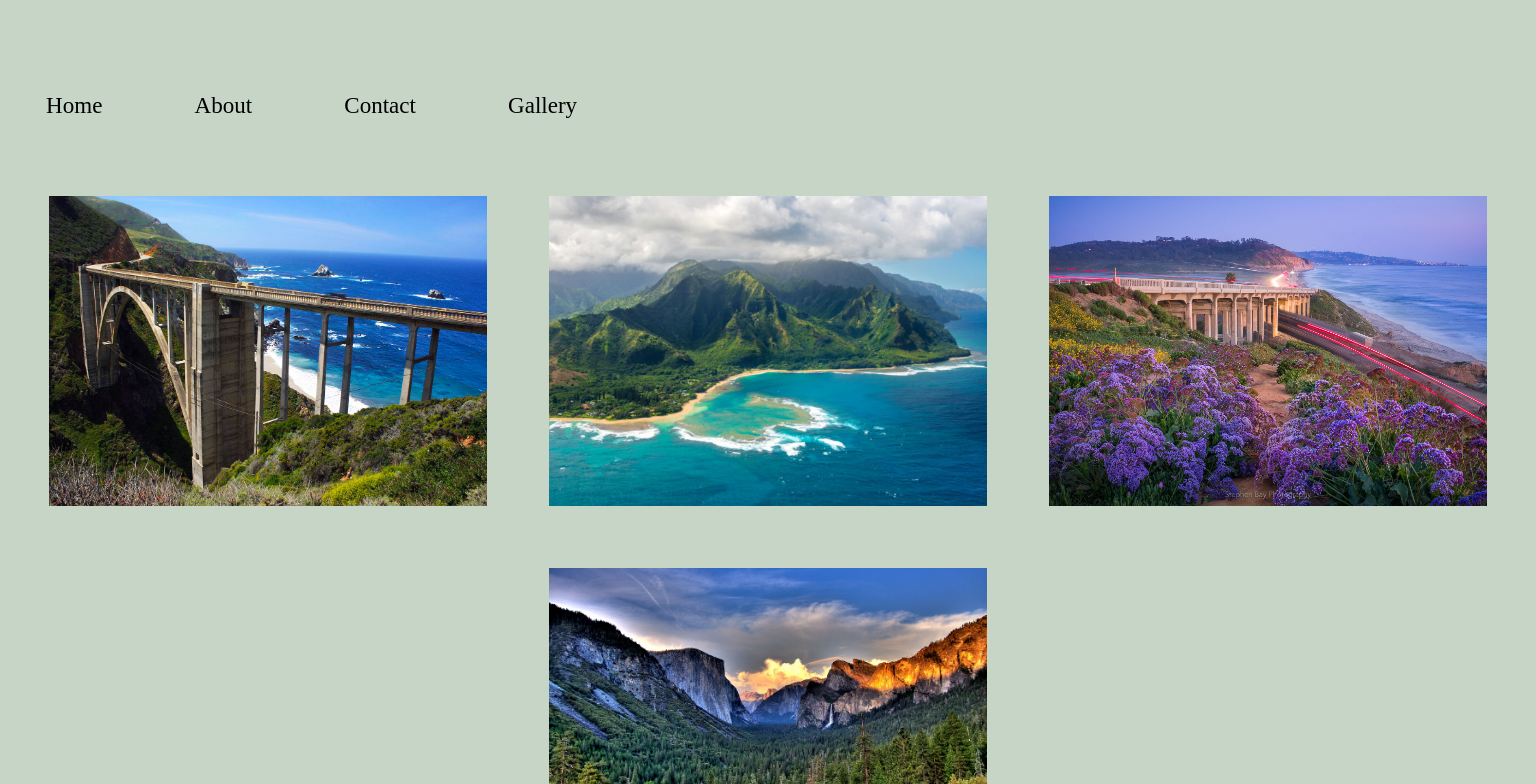
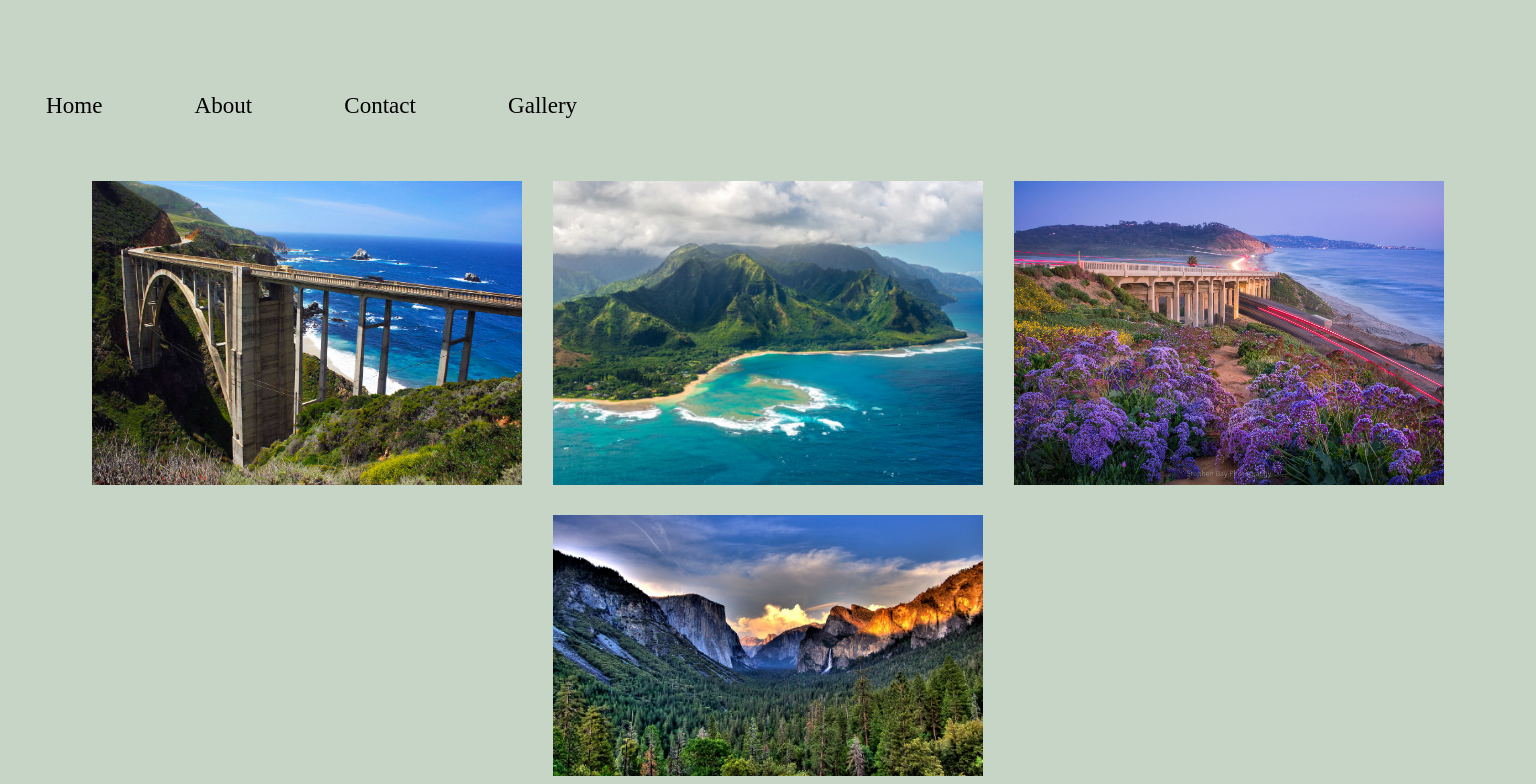
Before and after one commit to davidjakubiec/Kai-Chen-Photography, a React app: page /gallery in a window 1536 px wide. Shown: the top 784 px of the page. Built offline with nearby package versions, Linux system fonts and the light colour scheme.

Commit message:
updated css media queries

```diff
--- a/src/App.scss
+++ b/src/App.scss
@@ -56,11 +56,26 @@ a {
 
 }
 
-.gallery-images {
-    min-width: 20%;
-    max-width: 500px;
-    padding: 2%;
+@media screen and (min-width: 200px) {
+    .gallery-images {
+        max-width: 90%;
+    }
 }
+
+@media screen and (min-width: 900px) {
+    .gallery-images {
+        max-width: 45%;
+        padding: 1%;
+    }
+}
+
+@media screen and (min-width: 1500px) {
+    .gallery-images {
+        max-width: 30%;
+        padding: 1%;
+    }
+}
+
 
 .slide-in {
     position: fixed;
--- a/src/pages/Home.js
+++ b/src/pages/Home.js
@@ -4,7 +4,7 @@ import { motion } from 'framer-motion'
 const Home = () => {
   return (
     <div>
-        <h1>Home</h1>
+        <h1>Kai Chen Photography</h1>
         <motion.div
                 className='slide-in'
                 initial={{ scaleY: 0 }}
```
